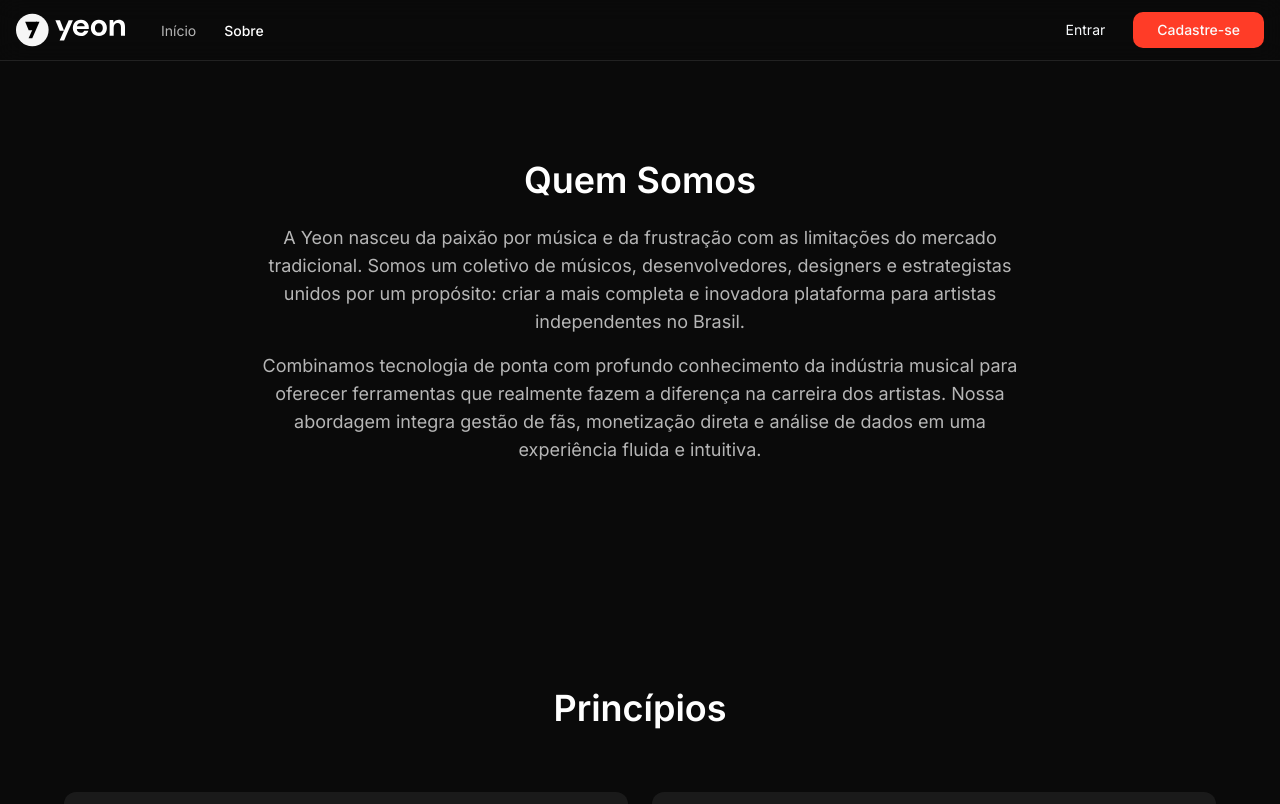
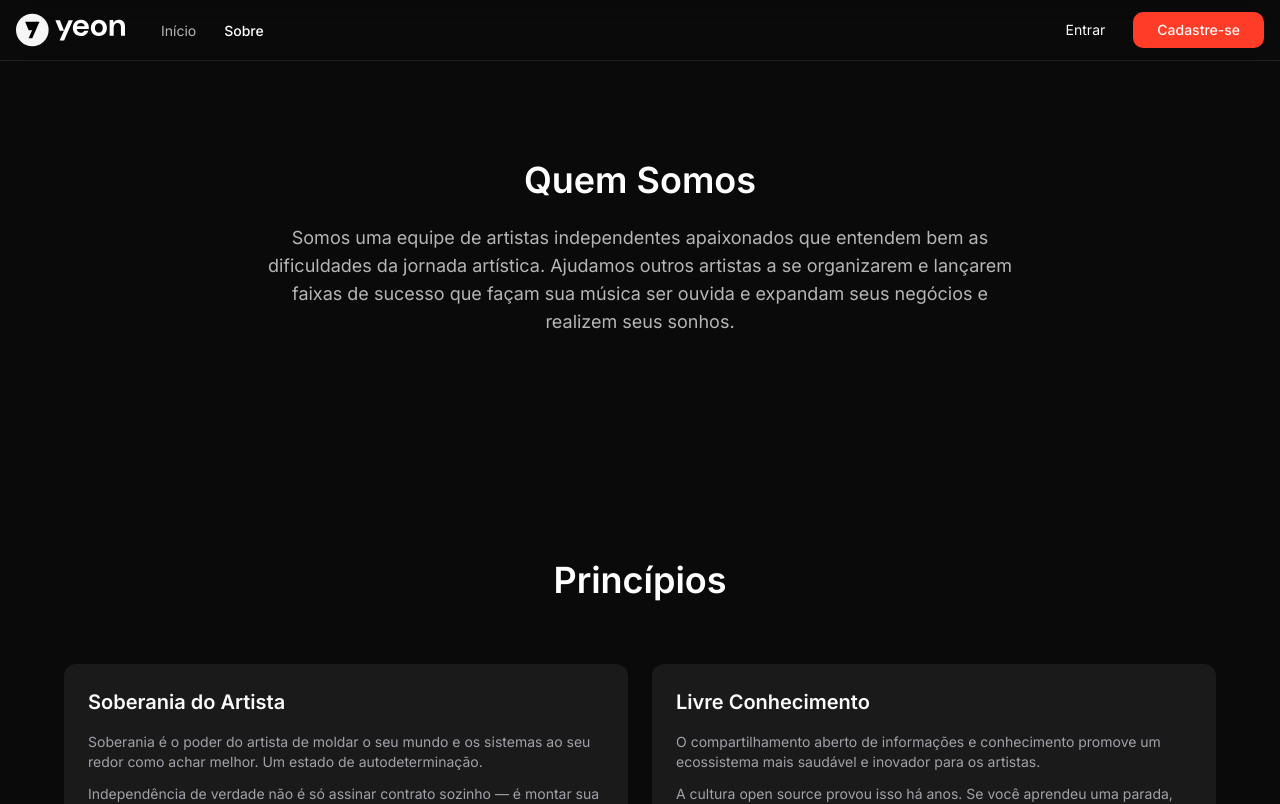
Before and after one commit to gustavohenriquepss/yeon-website, a React (Vite) app: page /about in a window 1280 px wide. Shown: the top 804 px of the page. Built offline with nearby package versions, Linux system fonts and the light colour scheme.

Commit message:
Update about page text

```diff
--- a/src/pages/About.tsx
+++ b/src/pages/About.tsx
@@ -89,10 +89,7 @@ const AboutContent: React.FC = () => {
               {t('about.whoWeAreTitle')}
             </h1>
             <p className="max-w-3xl mx-auto text-lg text-white/70 mb-4">
-              {t('about.whoWeAre1')}
-            </p>
-            <p className="max-w-3xl mx-auto text-lg text-white/70">
-              {t('about.whoWeAre2')}
+              Somos uma equipe de artistas independentes apaixonados que entendem bem as dificuldades da jornada artística. Ajudamos outros artistas a se organizarem e lançarem faixas de sucesso que façam sua música ser ouvida e expandam seus negócios e realizem seus sonhos.
             </p>
           </div>
         </div>
```
